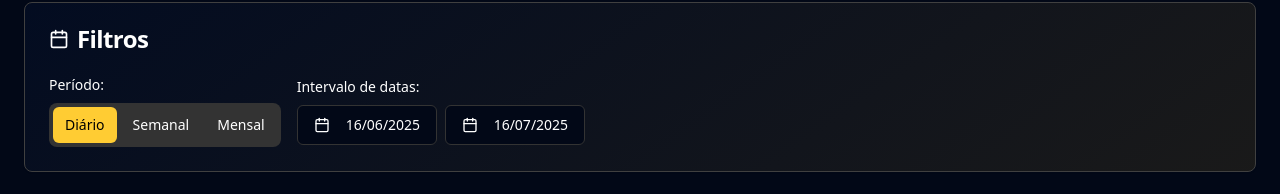
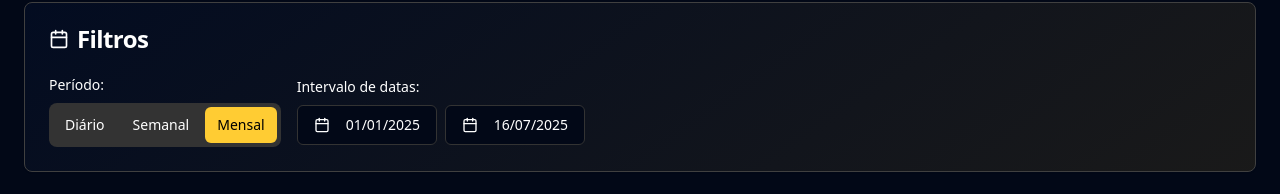
Before and after one commit to mlubs/curr-tracker, a React (Vite) app: page / in a window 1280 px wide. Shown: the part 114-308 px from the top of the page. Built offline with nearby package versions, Linux system fonts and the light colour scheme; no server answers.

Commit message:
Set default date range and period
Set the default period to monthly and the date range to start from 01/01/2025 until the latest available date.

```diff
--- a/src/pages/Index.tsx
+++ b/src/pages/Index.tsx
@@ -10,9 +10,9 @@ import { useCurrencyData } from "@/hooks/useCurrencyData";
 import { LineChart, Calendar, TrendingUp } from "lucide-react";
 
 const Index = () => {
-  const [startDate, setStartDate] = useState<Date | undefined>(addDays(new Date(), -30));
+  const [startDate, setStartDate] = useState<Date | undefined>(new Date('2025-01-01'));
   const [endDate, setEndDate] = useState<Date | undefined>(new Date());
-  const [period, setPeriod] = useState<Period>('daily');
+  const [period, setPeriod] = useState<Period>('monthly');
 
   const { data, loading } = useCurrencyData(startDate, endDate, period);
 
```
